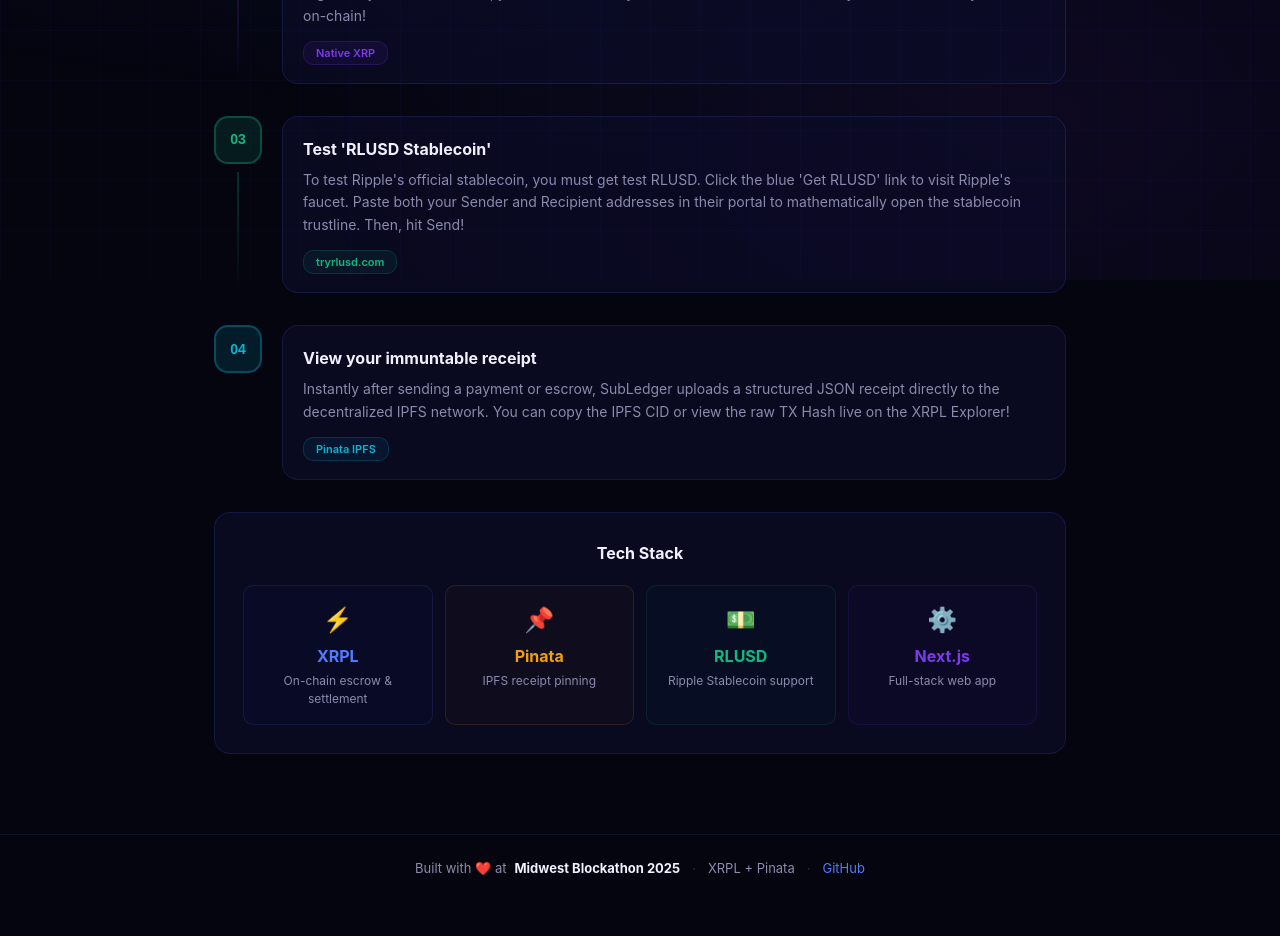
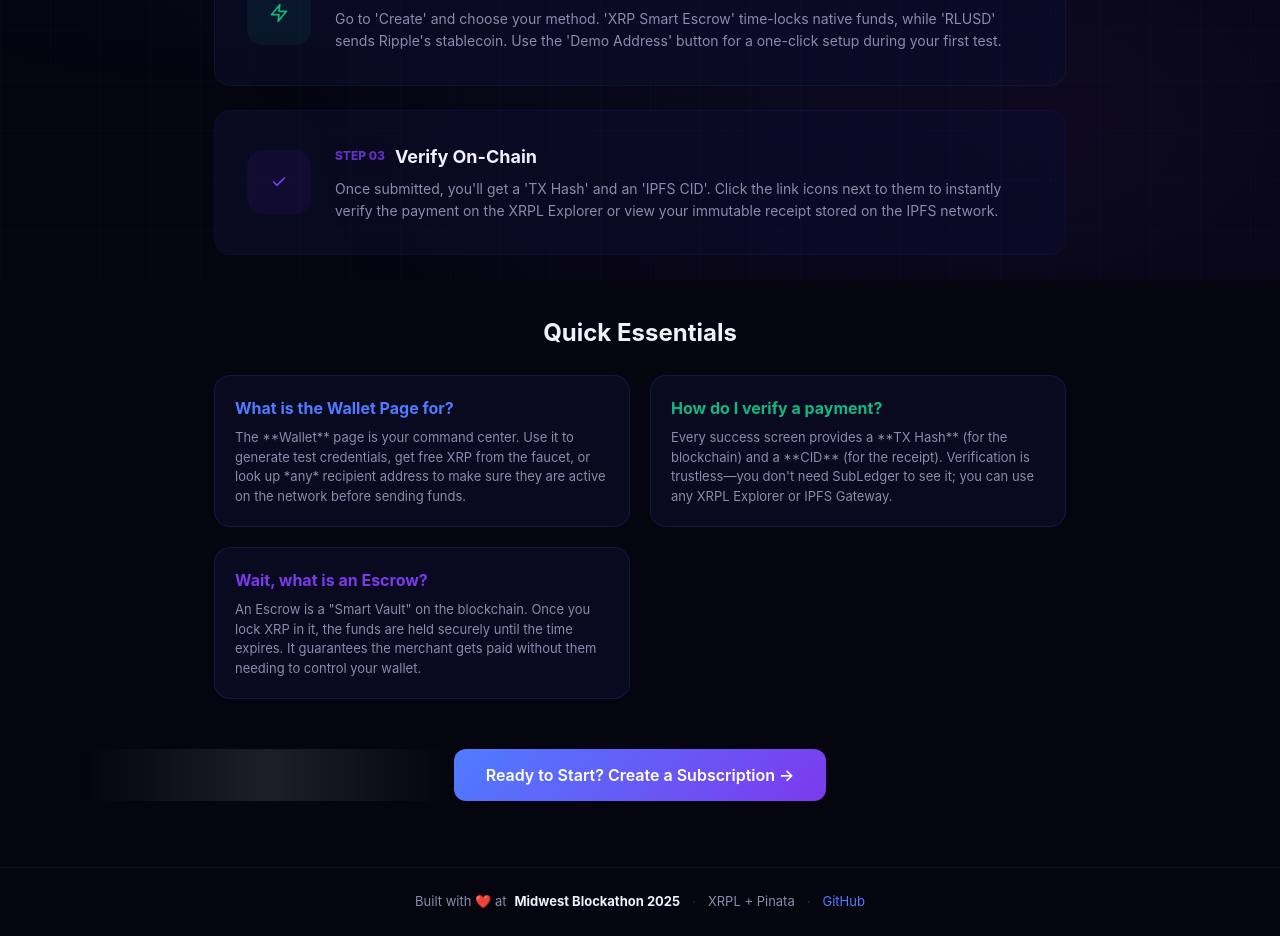
Before and after one commit to pushpakumar02/subledger, a Next.js app: page /getting-started in a window 1280 px wide. Shown: the part 520-1456 px from the top of the page. Before the commit the page ends 1422 px from the top, so only its background shows below. Built offline with nearby package versions, Linux system fonts and the light colour scheme.

Commit message:
✨ Update Getting Started with Wallet Manager and Verification details

```diff
--- a/src/app/getting-started/page.tsx
+++ b/src/app/getting-started/page.tsx
@@ -1,90 +1,104 @@
 "use client";
 
-import { Icons, FeatureCard, StatCard } from "@/components/Shared";
+import { Icons } from "@/components/Shared";
+import Link from "next/link";
 
-export default function HowItWorks() {
+export default function GettingStarted() {
+    const steps = [
+        {
+            step: "01",
+            title: "Wallet Manager",
+            desc: "Visit the 'Wallet' tab to manage your test accounts. You can 'Fund' a new wallet to instantly get 100 test XRP, or use the 'Lookup' tool to check the live balance and transaction status of any XRPL address.",
+            icon: <Icons.Wallet />,
+            color: "#4f7cff"
+        },
+        {
+            step: "02",
+            title: "Create a Subscription",
+            desc: "Go to 'Create' and choose your method. 'XRP Smart Escrow' time-locks native funds, while 'RLUSD' sends Ripple's stablecoin. Use the 'Demo Address' button for a one-click setup during your first test.",
+            icon: <Icons.Zap />,
+            color: "#10b981"
+        },
+        {
+            step: "03",
+            title: "Verify On-Chain",
+            desc: "Once submitted, you'll get a 'TX Hash' and an 'IPFS CID'. Click the link icons next to them to instantly verify the payment on the XRPL Explorer or view your immutable receipt stored on the IPFS network.",
+            icon: <Icons.Check />,
+            color: "#7c3aed"
+        }
+    ];
+
     return (
         <main style={{ paddingTop: "120px", paddingBottom: "80px" }}>
             <div className="slide-up" style={{ maxWidth: "900px", margin: "0 auto", padding: "0 24px" }}>
-                <h2 style={{ textAlign: "center", fontSize: "2rem", fontWeight: 800, marginBottom: "8px" }}>
+                <div style={{ textAlign: "center", marginBottom: "50px" }}>
+                    <h2 style={{ fontSize: "2.5rem", fontWeight: 800, marginBottom: "12px" }}>
                         Getting <span className="gradient-text">Started</span>
                     </h2>
-                <p style={{ textAlign: "center", color: "var(--text-secondary)", marginBottom: "40px" }}>
-                    Follow these simple steps to test SubLedger's cutting-edge payment infrastructure.
+                    <p style={{ color: "var(--text-secondary)", fontSize: "16px", maxWidth: "600px", margin: "0 auto" }}>
+                        SubLedger is a decentralized subscription layer. Here is how to manage your wallet, create subscriptions, and verify data on-chain.
                     </p>
+                </div>
 
-                {/* Steps */}
-                {[
-                    {
-                        step: "01", color: "#4f7cff",
-                        title: "Get a Test Wallet",
-                        desc: "Go to the 'Wallet' tab and click 'Get Wallet'. The XRPL Testnet instantly generates a real wallet for you and funds it with 100 free test XRP. This is your 'Sender' wallet.",
-                        tech: "Testnet Faucet",
-                    },
-                    {
-                        step: "02", color: "#7c3aed",
-                        title: "Test 'XRP Smart Escrow'",
-                        desc: "Go to the 'Create' tab. Click the 'Use Demo Address' button to instantly fill in a Recipient. Since your wallet organically holds native XRP, you can immediately hit 'Lock in XRP Escrow' to see your funds securely locked on-chain!",
-                        tech: "Native XRP",
-                    },
-                    {
-                        step: "03", color: "#10b981",
-                        title: "Test 'RLUSD Stablecoin'",
-                        desc: "To test Ripple's official stablecoin, you must get test RLUSD. Click the blue 'Get RLUSD' link to visit Ripple's faucet. Paste both your Sender and Recipient addresses in their portal to mathematically open the stablecoin trustline. Then, hit Send!",
-                        tech: "tryrlusd.com",
-                    },
-                    {
-                        step: "04", color: "#06b6d4",
-                        title: "View your immuntable receipt",
-                        desc: "Instantly after sending a payment or escrow, SubLedger uploads a structured JSON receipt directly to the decentralized IPFS network. You can copy the IPFS CID or view the raw TX Hash live on the XRPL Explorer!",
-                        tech: "Pinata IPFS",
-                    },
-                ].map((item, i) => (
-                    <div key={i} style={{ display: "flex", gap: "20px", marginBottom: "32px" }}>
-                        <div style={{ display: "flex", flexDirection: "column", alignItems: "center" }}>
+                <div style={{ display: "grid", gap: "24px" }}>
+                    {steps.map((s, i) => (
+                        <div key={i} className="glass-card" style={{
+                            padding: "32px",
+                            display: "flex",
+                            gap: "24px",
+                            alignItems: "center",
+                            border: `1px solid ${s.color}15`
+                        }}>
                             <div style={{
-                                width: 48, height: 48, borderRadius: "14px", flexShrink: 0,
-                                background: `${item.color}20`, border: `2px solid ${item.color}50`,
+                                width: "64px", height: "64px", borderRadius: "16px",
+                                background: `${s.color}15`, color: s.color,
                                 display: "flex", alignItems: "center", justifyContent: "center",
-                                fontWeight: 900, fontSize: "14px", color: item.color,
-                                fontFamily: "'Space Grotesk', sans-serif",
-                            }}>{item.step}</div>
-                            {i < 3 && <div style={{ width: 2, flex: 1, background: `linear-gradient(to bottom, ${item.color}40, transparent)`, marginTop: "8px" }} />}
+                                fontSize: "24px", flexShrink: 0
+                            }}>
+                                {s.icon}
                             </div>
-                        <div className="glass-card" style={{ flex: 1, padding: "20px", marginBottom: i < 3 ? "0" : undefined }}>
-                            <div style={{ fontWeight: 700, fontSize: "16px", marginBottom: "8px" }}>{item.title}</div>
-                            <div style={{ color: "var(--text-secondary)", fontSize: "14px", lineHeight: 1.6, marginBottom: "12px" }}>
-                                {item.desc}
+                            <div style={{ flex: 1 }}>
+                                <div style={{ display: "flex", alignItems: "center", gap: "10px", marginBottom: "8px" }}>
+                                    <span style={{ fontSize: "12px", fontWeight: 800, color: s.color, opacity: 0.8 }}>STEP {s.step}</span>
+                                    <h3 style={{ fontSize: "18px", fontWeight: 700 }}>{s.title}</h3>
                                 </div>
-                            <span style={{
-                                fontSize: "11px", fontWeight: 600, borderRadius: "10px",
-                                padding: "4px 12px", color: item.color,
-                                background: `${item.color}15`, border: `1px solid ${item.color}30`,
-                            }}>{item.tech}</span>
+                                <p style={{ color: "var(--text-secondary)", lineHeight: 1.6, fontSize: "14px" }}>
+                                    {s.desc}
+                                </p>
                             </div>
                         </div>
                     ))}
+                </div>
 
-                {/* Architecture diagram */}
-                <div className="glass-card" style={{ padding: "28px", marginTop: "16px" }}>
-                    <h3 style={{ fontWeight: 700, marginBottom: "20px", textAlign: "center" }}>Tech Stack</h3>
-                    <div style={{ display: "grid", gridTemplateColumns: "repeat(auto-fit, minmax(150px,1fr))", gap: "12px" }}>
-                        {[
-                            { name: "XRPL", desc: "On-chain escrow & settlement", color: "#4f7cff", icon: "⚡" },
-                            { name: "Pinata", desc: "IPFS receipt pinning", color: "#f59e0b", icon: "📌" },
-                            { name: "RLUSD", desc: "Ripple Stablecoin support", color: "#10b981", icon: "💵" },
-                            { name: "Next.js", desc: "Full-stack web app", color: "#7c3aed", icon: "⚙️" },
-                        ].map((t, i) => (
-                            <div key={i} style={{
-                                background: `${t.color}08`, border: `1px solid ${t.color}20`,
-                                borderRadius: "10px", padding: "16px", textAlign: "center",
-                            }}>
-                                <div style={{ fontSize: "24px", marginBottom: "6px" }}>{t.icon}</div>
-                                <div style={{ fontWeight: 700, color: t.color, marginBottom: "4px" }}>{t.name}</div>
-                                <div style={{ fontSize: "12px", color: "var(--text-secondary)" }}>{t.desc}</div>
+                {/* FAQ/Quick Tips */}
+                <div style={{ marginTop: "60px" }}>
+                    <h3 style={{ fontSize: "1.5rem", fontWeight: 700, marginBottom: "24px", textAlign: "center" }}>Quick Essentials</h3>
+                    <div style={{ display: "grid", gridTemplateColumns: "repeat(auto-fit, minmax(280px, 1fr))", gap: "20px" }}>
+                        <div className="glass-card" style={{ padding: "20px" }}>
+                            <div style={{ fontWeight: 700, marginBottom: "8px", color: "#4f7cff" }}>What is the Wallet Page for?</div>
+                            <p style={{ fontSize: "13px", color: "var(--text-secondary)", lineHeight: 1.5 }}>
+                                The **Wallet** page is your command center. Use it to generate test credentials, get free XRP from the faucet, or look up *any* recipient address to make sure they are active on the network before sending funds.
+                            </p>
                         </div>
-                        ))}
+                        <div className="glass-card" style={{ padding: "20px" }}>
+                            <div style={{ fontWeight: 700, marginBottom: "8px", color: "#10b981" }}>How do I verify a payment?</div>
+                            <p style={{ fontSize: "13px", color: "var(--text-secondary)", lineHeight: 1.5 }}>
+                                Every success screen provides a **TX Hash** (for the blockchain) and a **CID** (for the receipt). Verification is trustless—you don't need SubLedger to see it; you can use any XRPL Explorer or IPFS Gateway.
+                            </p>
                         </div>
+                        <div className="glass-card" style={{ padding: "20px" }}>
+                            <div style={{ fontWeight: 700, marginBottom: "8px", color: "#7c3aed" }}>Wait, what is an Escrow?</div>
+                            <p style={{ fontSize: "13px", color: "var(--text-secondary)", lineHeight: 1.5 }}>
+                                An Escrow is a "Smart Vault" on the blockchain. Once you lock XRP in it, the funds are held securely until the time expires. It guarantees the merchant gets paid without them needing to control your wallet.
+                            </p>
+                        </div>
+                    </div>
+                </div>
+
+                <div style={{ marginTop: "64px", textAlign: "center" }}>
+                    <Link href="/create" className="btn-primary" style={{ textDecoration: "none", padding: "16px 32px", fontSize: "16px" }}>
+                        Ready to Start? Create a Subscription →
+                    </Link>
                 </div>
             </div>
         </main>
```
Lines whose indentation alone changed are shown as unchanged.
